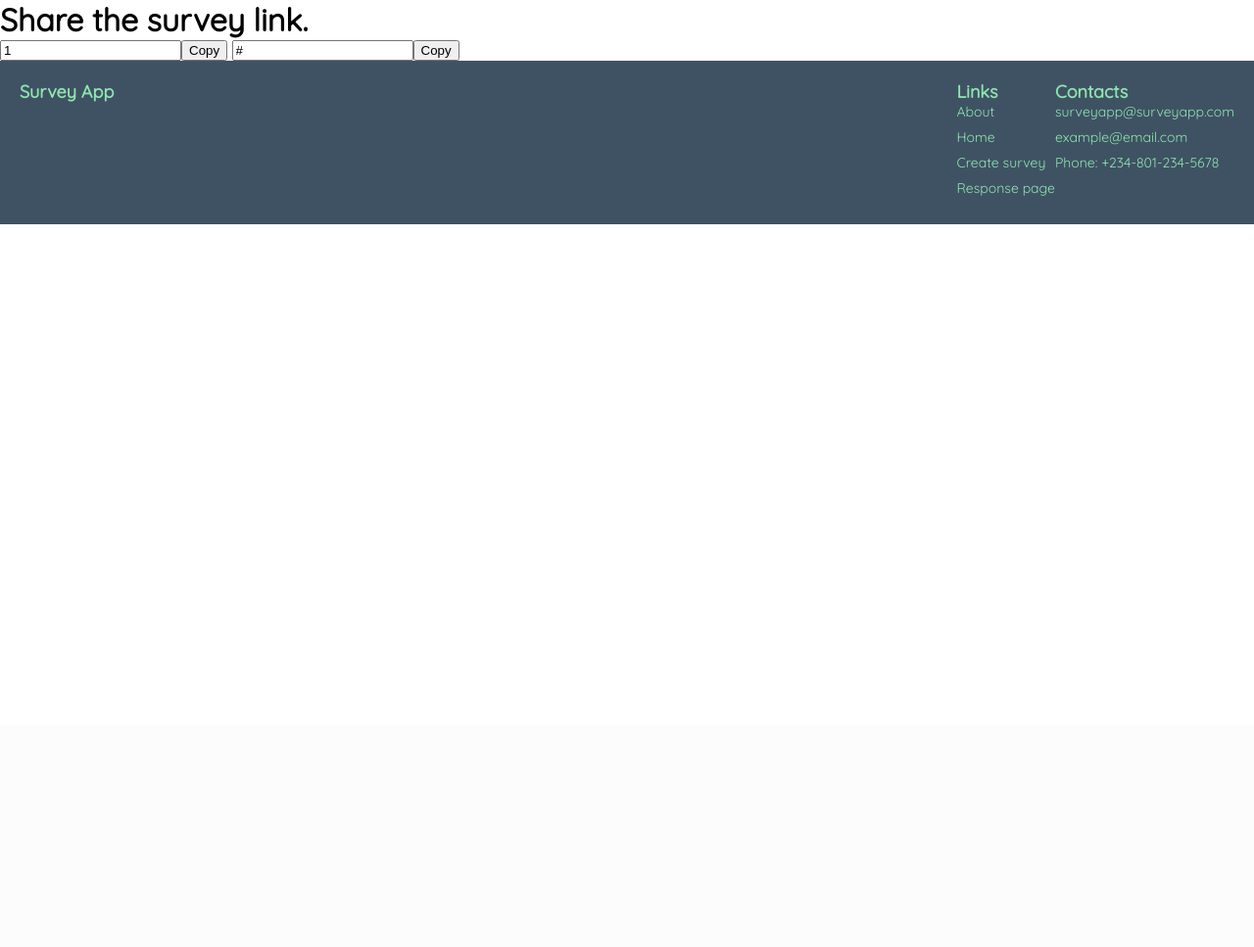
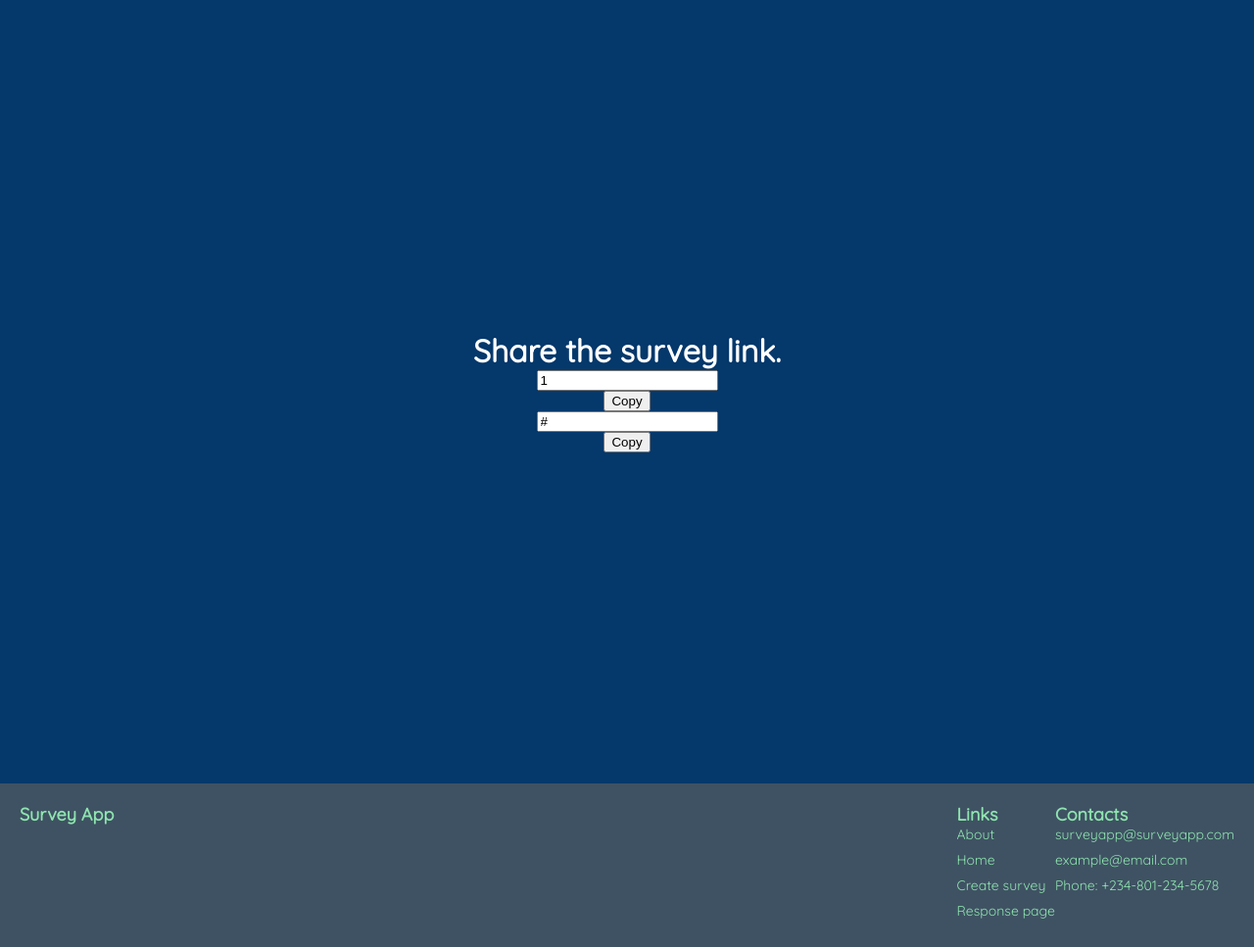
Before and after one commit to emmanueleduke/project, a Flask app: template web_app/templates/generate_link.html in a window 1280 px wide. Shown: the part 60-1027 px from the top of the page at 98% size. Before the commit the page ends 289 px from the top, so only its background shows below. Run offline with Flask 3, Linux system fonts and the light colour scheme; the template is opened without the code that fills it: most values are stand-ins (such as "Sample title", 1, 10 or a date in 2020); some libraries are stand-ins or nearby versions.

Commit message:
Stylesheet

```diff
--- a/web_app/static/styles/thankyou.css
+++ b/web_app/static/styles/thankyou.css
@@ -77,6 +77,7 @@
 
 .thank_you_content .div_right button {
     left: 120px;
+    background-color: #05386b;
 }
 
 .thank_you_content .div_left button:hover,
@@ -91,3 +92,42 @@
     text-decoration: none;
     color: #edf5e1;
 }
+
+
+
+/*
+*
+*
+*
+*
+*
+*
+*
+*
+*
+*/
+
+.generate_link {
+    display: flex;
+    flex-direction: column;
+    flex-wrap: wrap;
+}
+
+.generate_link_banner {
+    display: flex;
+    justify-content: center;
+    align-items: center;
+    height: 100vh;
+    text-align: center;
+    flex-direction: column;
+    background-color: #05386b;
+    color: #fff;
+}
+
+.generate_link_banner p {
+    background-color: #3f5263;
+    border: 1px solid #3f5263;
+    border-radius: 5px;
+    height: 30px;
+    padding: 10px 80px 10px 10px;
+}
```
